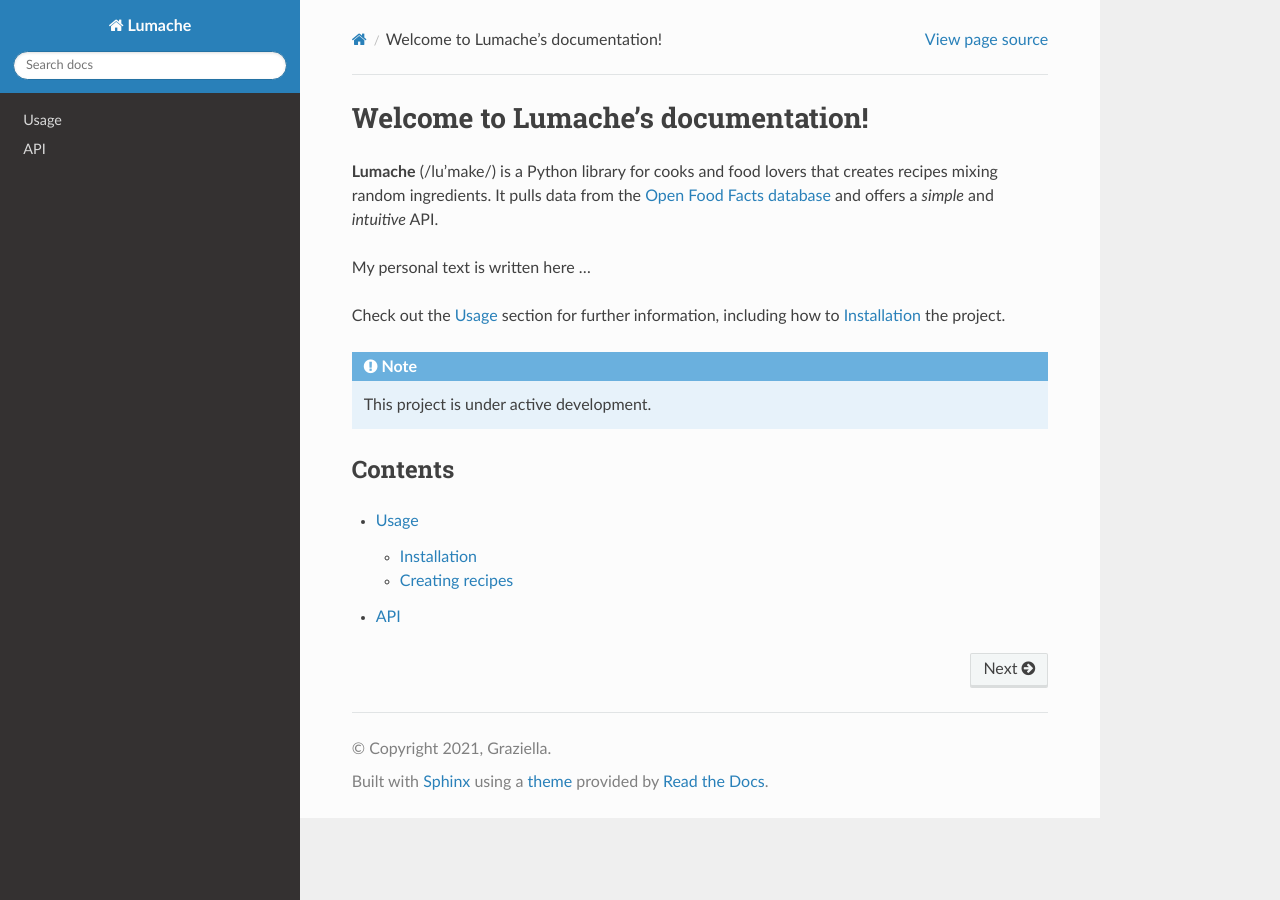
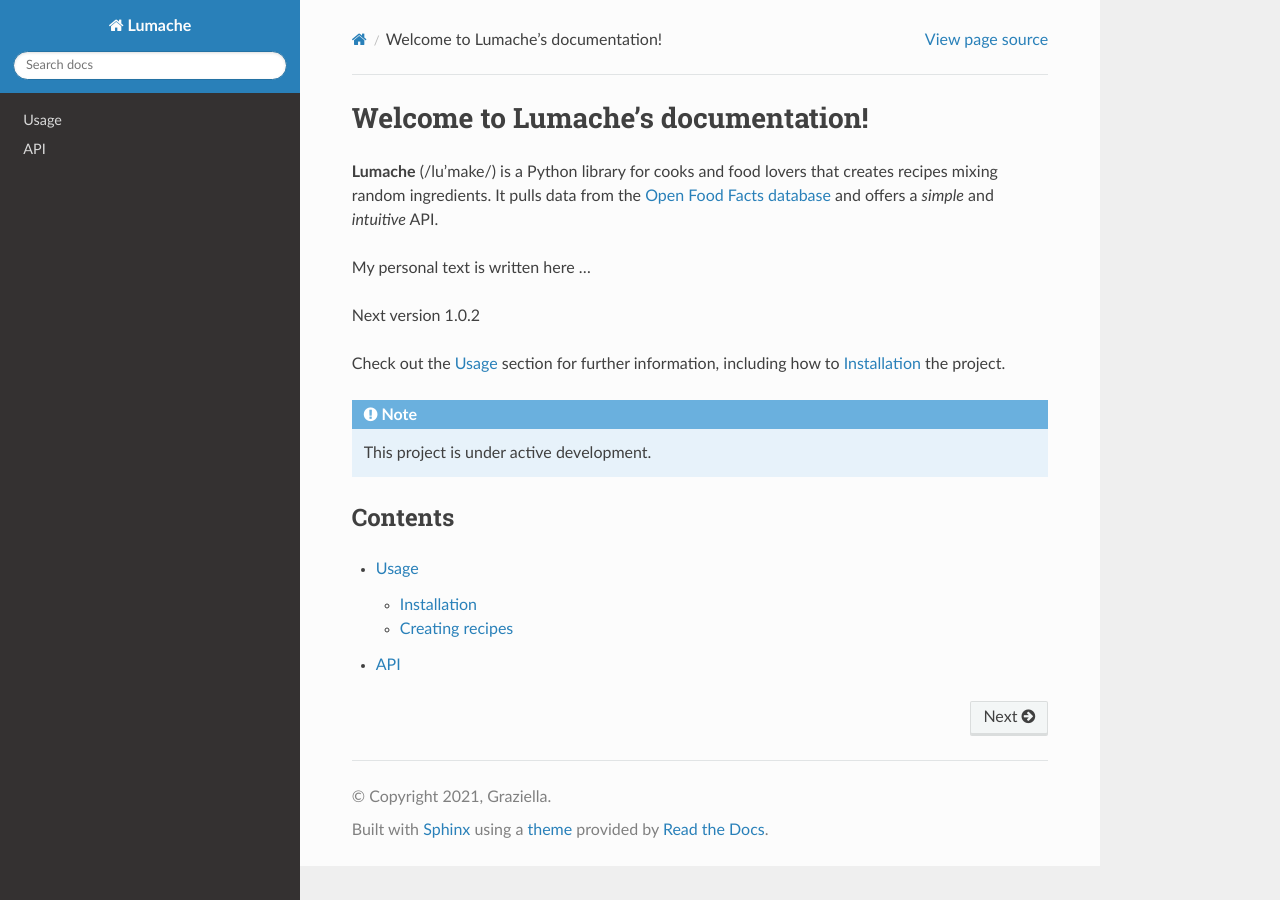
Before and after one commit to fkogel/rtd-tutorial2, a Sphinx documentation site: the page built from docs/source/index.rst, in a window 1280 px wide. Built offline with Sphinx 7.4.7 and the Read the Docs theme 3.1.0, drawn with Linux system fonts in a browser that asks for light colours.

Commit message:
Update index.rst v1.0.2

```diff
--- a/docs/source/index.rst
+++ b/docs/source/index.rst
@@ -7,6 +7,8 @@
 and offers a *simple* and *intuitive* API.
 
 My personal text is written here ...
+
+Next version 1.0.2
 
 Check out the :doc:`usage` section for further information, including
 how to :ref:`installation` the project.
```
